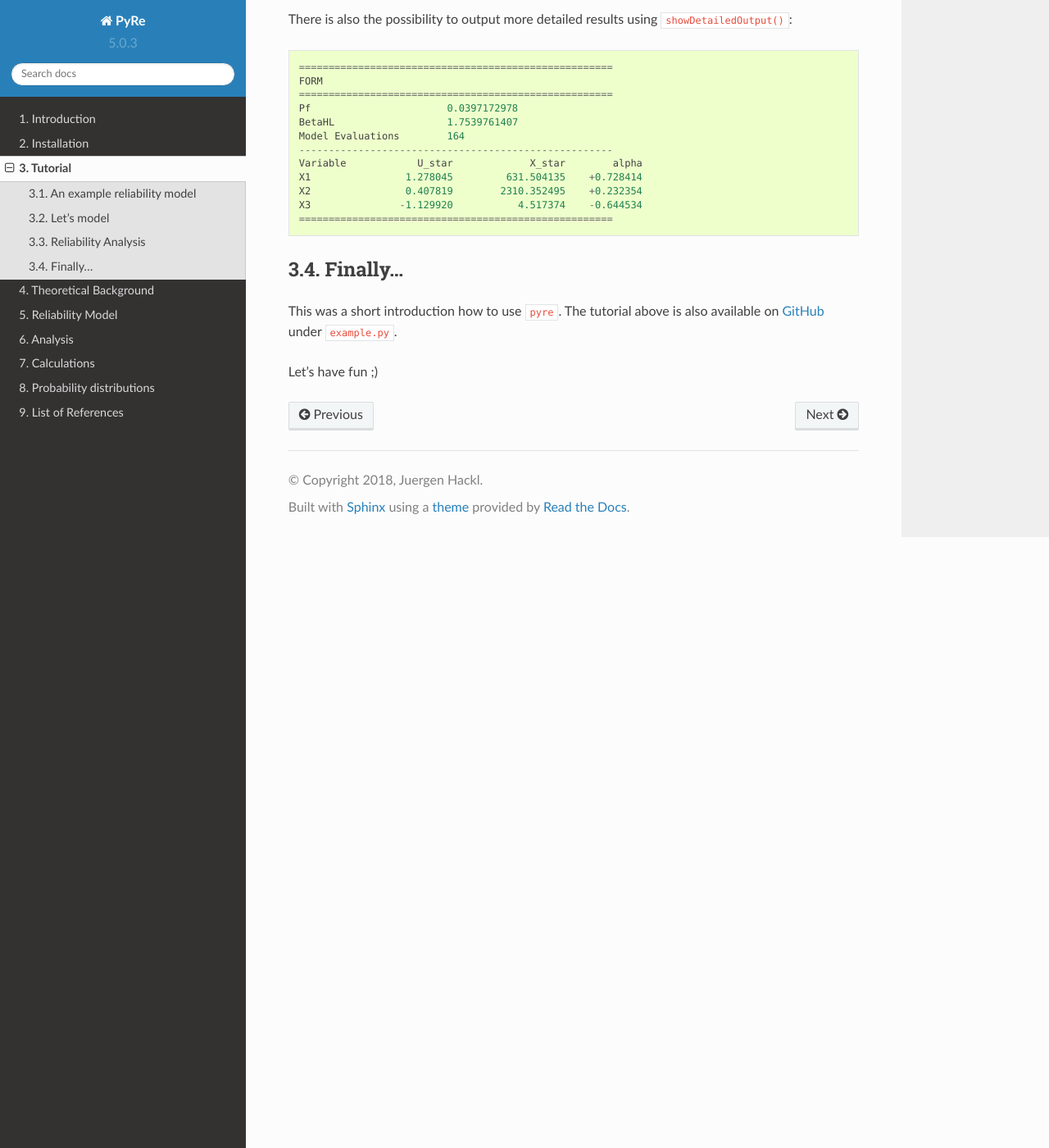
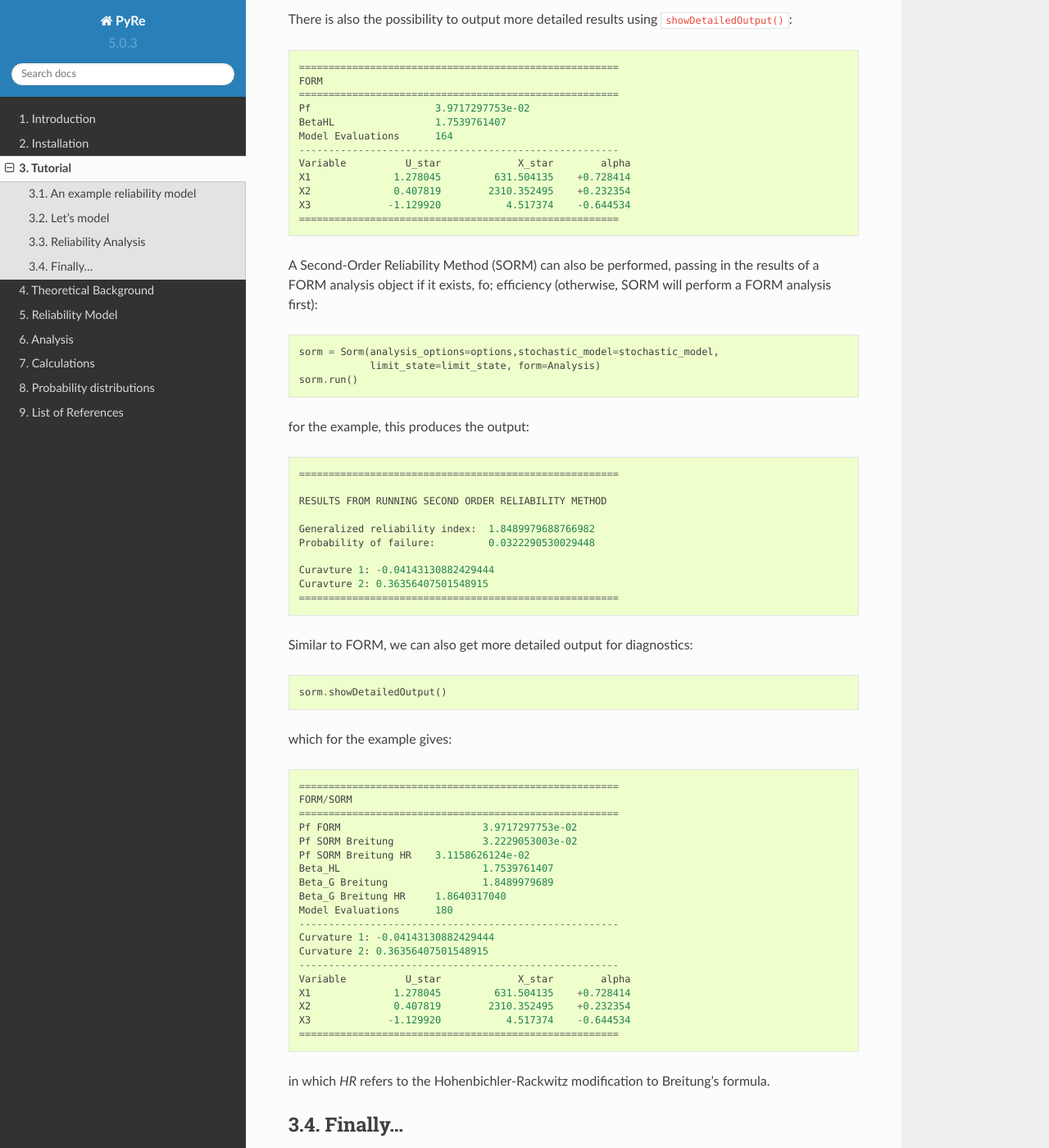
Before and after one commit to pystra/pystra, a Sphinx documentation site: the page built from doc/tutorial.rst, in a window 1280 px wide and 1400 px high, scrolled down 3782 px. Shown: the whole window at 82% size. Built offline with Sphinx 7.4.7 and the Read the Docs theme 2.0.0, drawn with Linux system fonts in a browser that asks for light colours; some of the changed text lies outside the part shown.

Commit message:
Tutorial and example updated for SORM

```diff
--- a/doc/tutorial.rst
+++ b/doc/tutorial.rst
@@ -147,7 +147,7 @@ customized options. ::
 
 To store the results from the analysis an object must be initialized: ::
 
-  # Performe FORM analysis
+  # Perform FORM analysis
   Analysis = Form(analysis_options=options, stochastic_model=stochastic_model, limit_state=limit_state)
 
 Now the code can be compiled and the FORM analysis will be preformed. In this
@@ -178,18 +178,68 @@ some getter methods (see :ref:`chap_calculations`) ::
 There is also the possibility to output more detailed results using
 ``showDetailedOutput()``: ::
 
-  =====================================================
+  ======================================================
   FORM
-  =====================================================
-  Pf                       0.0397172978
-  BetaHL                   1.7539761407
-  Model Evaluations        164
-  -----------------------------------------------------
-  Variable            U_star             X_star        alpha
-  X1                1.278045         631.504135    +0.728414
-  X2                0.407819        2310.352495    +0.232354
-  X3               -1.129920           4.517374    -0.644534
-  =====================================================
+  ======================================================
+  Pf              	 3.9717297753e-02
+  BetaHL          	 1.7539761407
+  Model Evaluations 	 164
+  ------------------------------------------------------
+  Variable   	    U_star 	       X_star 	     alpha
+  X1         	  1.278045 	   631.504135 	 +0.728414
+  X2         	  0.407819 	  2310.352495 	 +0.232354
+  X3         	 -1.129920 	     4.517374 	 -0.644534
+  ======================================================
+
+A Second-Order Reliability Method (SORM) can also be performed, passing in the
+results of a FORM analysis object if it exists, fo; efficiency (otherwise, SORM
+will perform a FORM analysis first): ::
+
+    sorm = Sorm(analysis_options=options,stochastic_model=stochastic_model,
+                limit_state=limit_state, form=Analysis)
+    sorm.run()
+
+for the example, this produces the output: ::
+
+  ======================================================
+
+  RESULTS FROM RUNNING SECOND ORDER RELIABILITY METHOD
+
+  Generalized reliability index:  1.8489979688766982
+  Probability of failure:         0.0322290530029448
+
+  Curavture 1: -0.04143130882429444
+  Curavture 2: 0.36356407501548915
+  ======================================================
+
+Similar to FORM, we can also get more detailed output for diagnostics: ::
+
+    sorm.showDetailedOutput()
+
+which for the example gives: ::
+
+  ======================================================
+  FORM/SORM
+  ======================================================
+  Pf FORM         		 3.9717297753e-02
+  Pf SORM Breitung 		 3.2229053003e-02
+  Pf SORM Breitung HR 	 3.1158626124e-02
+  Beta_HL         		 1.7539761407
+  Beta_G Breitung 		 1.8489979689
+  Beta_G Breitung HR 	 1.8640317040
+  Model Evaluations 	 180
+  ------------------------------------------------------
+  Curvature 1: -0.04143130882429444
+  Curvature 2: 0.36356407501548915
+  ------------------------------------------------------
+  Variable   	    U_star 	       X_star 	     alpha
+  X1         	  1.278045 	   631.504135 	 +0.728414
+  X2         	  0.407819 	  2310.352495 	 +0.232354
+  X3         	 -1.129920 	     4.517374 	 -0.644534
+  ======================================================
+
+in which `HR` refers to the Hohenbichler-Rackwitz modification to Breitung's
+formula.
 
 Finally...
 ----------
```
Also changed, not shown: example.py (+14 -4 lines).
